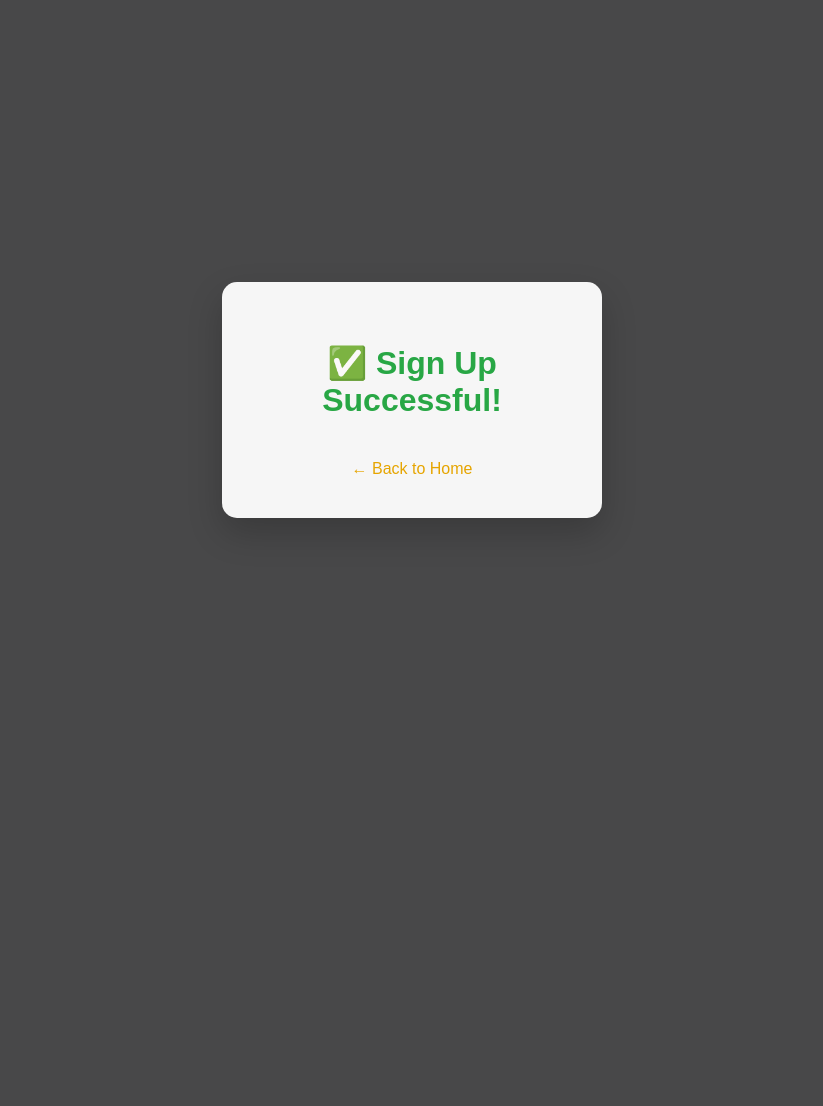
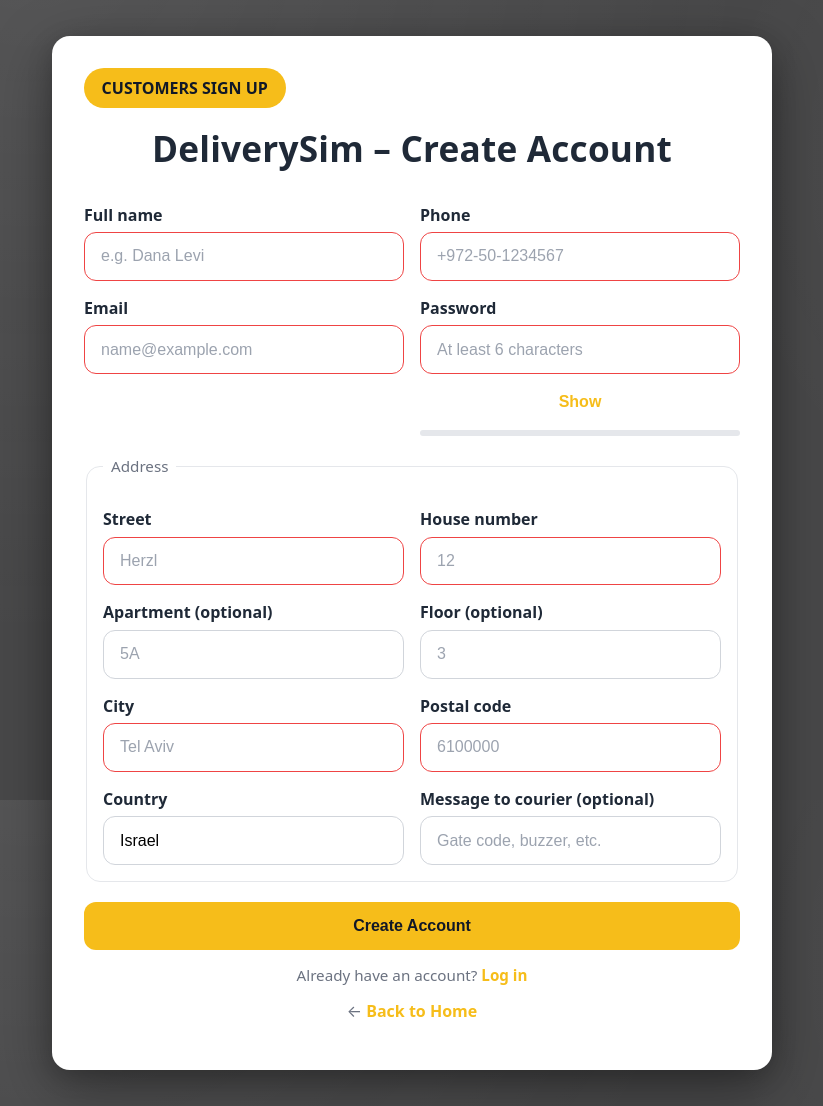
Before and after one commit to AloniChen/Opcode-Project-2025, a Flask app: template templates/signup.html in a window 1280 px wide. Shown: the whole page, without its empty margins (228-1051 px from the left). Before the commit the page ends 518 px from the top, so only its background shows below. Run offline with Flask 3, Linux system fonts and the light colour scheme; the template is opened without the code that fills it, so the values that code supplies are empty.

Commit message:
Add sign-up page and success template with validation scripts

```diff
--- /dev/null
+++ b/static/css/style_signup.css
@@ -0,0 +1,153 @@
+:root {
+  --bg: #484849;
+  --card: #ffffff;
+  --text: #1f2937;
+  --muted: #6b7280;
+  --primary: #F6BD1A;
+  --ring: 0 0 0 4px rgba(246, 189, 26, 0.25);
+}
+
+/* Base */
+* { box-sizing: border-box; }
+html, body { height: 100%; }
+body {
+  margin: 0;
+  font-family: system-ui, -apple-system, Segoe UI, Roboto, Arial, sans-serif;
+  color: var(--text);
+  background: radial-gradient(1200px 1200px at 20% -10%, rgba(255,255,255,.08), transparent 60%),
+              radial-gradient(1000px 800px at 120% 20%, rgba(255,255,255,.06), transparent 60%),
+              var(--bg);
+}
+
+/* Layout */
+.page {
+  min-height: 100%;
+  display: grid;
+  place-items: center;
+  padding: 2.25rem;
+}
+
+.card {
+  width: min(720px, 100%);
+  background: var(--card);
+  border-radius: 18px;
+  padding: 2rem;
+  box-shadow: 0 18px 60px rgba(0,0,0,.35), 0 6px 24px rgba(0,0,0,.18);
+}
+
+/* Pill & Title – mirrored from the login look */
+.pill {
+  display: inline-block;
+  align-self: center;
+  background: var(--primary);
+  color: #111827;
+  font-weight: 700;
+  padding: .55rem 1.1rem;
+  border-radius: 999px;
+  margin: 0 auto 1rem auto;
+  text-align: center;
+}
+
+.title {
+  margin: 0 0 1rem;
+  text-align: center;
+  font-size: clamp(1.6rem, 2.4vw + .8rem, 2.2rem);
+  letter-spacing: .2px;
+}
+
+/* Form */
+.form { margin-top: .5rem; }
+.field { margin-top: 1rem; }
+label {
+  display: inline-block;
+  margin-bottom: .4rem;
+  font-weight: 600;
+}
+input, select {
+  width: 100%;
+  padding: .9rem 1rem;
+  border-radius: 12px;
+  border: 1px solid #d1d5db;
+  background: #fff;
+  font-size: 1rem;
+  transition: box-shadow .15s ease, border-color .15s ease;
+}
+input::placeholder { color: #9ca3af; }
+input:focus, select:focus {
+  outline: none;
+  border-color: var(--primary);
+  box-shadow: var(--ring);
+}
+
+/* Grid helpers */
+.grid {
+  display: grid;
+  gap: 1rem;
+  grid-template-columns: repeat(2, minmax(0, 1fr));
+}
+@media (max-width: 700px) {
+  .grid { grid-template-columns: 1fr; }
+}
+
+/* Fieldset */
+.fieldset {
+  margin-top: 1.25rem;
+  border: 1px solid #e5e7eb;
+  border-radius: 14px;
+  padding: 1rem;
+}
+.fieldset > legend {
+  padding: 0 .5rem;
+  color: var(--muted);
+  font-size: .95rem;
+}
+
+/* Buttons & links */
+.btn {
+  margin-top: 1.25rem;
+  width: 100%;
+  padding: .95rem 1.1rem;
+  border: none;
+  border-radius: 12px;
+  background: var(--primary);
+  color: #111827;
+  font-weight: 800;
+  font-size: 1rem;
+  cursor: pointer;
+  transition: filter .15s ease, transform .04s ease;
+}
+.btn:hover { filter: brightness(0.96); }
+.btn:active { transform: translateY(1px); }
+
+.foot {
+  margin-top: .9rem;
+  text-align: center;
+  color: var(--muted);
+  font-size: .95rem;
+}
+.back {
+  text-align: center;
+  margin-top: .35rem;
+  color: var(--muted);
+}
+.link {
+  color: var(--primary);
+  text-decoration: none;
+  font-weight: 700;
+}
+.link:hover { text-decoration: underline; }
+
+/* Flash messages */
+.flash-wrap { margin-bottom: 12px; }
+.flash {
+  border-radius: 12px;
+  padding: .75rem 1rem;
+  margin-top: .5rem;
+  font-weight: 600;
+}
+.flash.success { background: #ecfdf5; border: 1px solid #34d399; color: #065f46; }
+.flash.error   { background: #fef2f2; border: 1px solid #ef4444; color: #991b1b; }
+
+/* Invalid states */
+input:invalid, select:invalid { border-color: #ef4444; }
+input:invalid:focus, select:invalid:focus { box-shadow: 0 0 0 4px rgba(239, 68, 68, 0.2); }
--- /dev/null
+++ b/static/js/signup.js
@@ -0,0 +1,259 @@
+// signup.js — progressive enhancement for the Delivery Service sign-up page
+// Works with the fields/IDs in the current HTML. No frameworks required.
+
+(function () {
+  const $ = (sel, root = document) => root.querySelector(sel);
+  const $$ = (sel, root = document) => Array.from(root.querySelectorAll(sel));
+
+  const form = $("form.form");
+  if (!form) return; // Abort if markup changes
+
+  const nameI = $("#name");
+  const emailI = $("#email");
+  const phoneI = $("#phone");
+  const passI = $("#password");
+  const addrStreetI = $("#address_street");
+  const addrHouseI = $("#address_house_number");
+  const addrCityI = $("#address_city");
+  const addrPostalI = $("#address_postal_code");
+  const addrCountryI = $("#address_country");
+  const submitBtn = $("button[type=submit]");
+
+  // --- Utilities ---
+  function sanitizeSpaces(el) {
+    el.value = el.value.replace(/\s+/g, " ").trimStart();
+  }
+
+  function titleCaseName(v) {
+    return v
+      .toLowerCase()
+      .split(/\s+/)
+      .filter(Boolean)
+      .map(w => w.charAt(0).toUpperCase() + w.slice(1))
+      .join(" ");
+  }
+
+  function emailValid(v) {
+    // Light RFC5322-ish check (good enough for client-side)
+    return /^[^\s@]+@[^\s@]+\.[^\s@]{2,}$/.test(v);
+  }
+
+  function phoneDigits(v) { return v.replace(/\D+/g, ""); }
+
+  function formatIntlPhone(v) {
+    // Minimal, non-intrusive formatting: keep + and digits, insert spaces
+    let s = v.replace(/[^+\d]/g, "");
+    // If it starts with 0 and no +, just group a bit; if +972, format Israeli-ish
+    if (s.startsWith("+972")) {
+      const d = s.slice(4); // rest after +972
+      return "+972 " + d.replace(/(\d{2})(\d{3})(\d{4})/, (m, a, b, c) => `${a}-${b}-${c}`);
+    }
+    // Fallback: group by 3-3-4 if 10 digits, else return as-is
+    const d10 = phoneDigits(s);
+    if (d10.length === 10) return d10.replace(/(\d{3})(\d{3})(\d{4})/, "$1-$2-$3");
+    return s;
+  }
+
+  function setFieldError(el, msg = "") {
+    el.setCustomValidity(msg);
+    // Let the browser draw native error styles if invalid
+  }
+
+  function validateField(el) {
+    const id = el.id;
+    const v = el.value.trim();
+
+    switch (id) {
+      case "name": {
+        if (v.length < 2) setFieldError(el, "Please enter your full name.");
+        else setFieldError(el);
+        break;
+      }
+      case "email": {
+        if (!emailValid(v)) setFieldError(el, "Enter a valid email address.");
+        else setFieldError(el);
+        break;
+      }
+      case "phone": {
+        // Require at least 9 digits
+        if (phoneDigits(v).length < 9) setFieldError(el, "Enter a valid phone number.");
+        else setFieldError(el);
+        break;
+      }
+      case "password": {
+        const score = passwordScore(v);
+        if (score < 2) setFieldError(el, "Use a stronger password.");
+        else setFieldError(el);
+        updatePasswordMeter(score);
+        break;
+      }
+      case "address_street":
+      case "address_house_number":
+      case "address_city":
+      case "address_postal_code":
+      case "address_country": {
+        if (!v) setFieldError(el, "Required");
+        else setFieldError(el);
+        break;
+      }
+    }
+  }
+
+  // --- Password strength meter ---
+  const meter = document.createElement("div");
+  meter.setAttribute("aria-hidden", "true");
+  meter.style.height = "6px";
+  meter.style.borderRadius = "999px";
+  meter.style.background = "#e5e7eb"; // neutral track
+  meter.style.marginTop = "4px";
+  const bar = document.createElement("div");
+  bar.style.height = "100%";
+  bar.style.width = "0%";
+  bar.style.borderRadius = "inherit";
+  bar.style.background = "var(--primary)";
+  meter.appendChild(bar);
+  passI.insertAdjacentElement("afterend", meter);
+
+  function passwordScore(pw) {
+    let s = 0;
+    if (pw.length >= 8) s++;
+    if (/[A-Z]/.test(pw)) s++;
+    if (/[a-z]/.test(pw)) s++;
+    if (/[0-9]/.test(pw)) s++;
+    if (/[^A-Za-z0-9]/.test(pw)) s++;
+    return Math.min(s, 4); // 0..4
+  }
+
+  function updatePasswordMeter(score) {
+    const widths = ["0%", "25%", "50%", "75%", "100%"]; // 0..4
+    bar.style.width = widths[score];
+  }
+
+  // Show/Hide password toggle
+  const toggleBtn = document.createElement("button");
+  toggleBtn.type = "button";
+  toggleBtn.textContent = "Show";
+  toggleBtn.className = "btn btn-ghost";
+  toggleBtn.style.marginTop = "4px";
+  toggleBtn.style.background = "transparent";
+  toggleBtn.style.color = "var(--primary)";
+  toggleBtn.style.border = "none";
+  toggleBtn.style.cursor = "pointer";
+  passI.insertAdjacentElement("afterend", toggleBtn);
+  toggleBtn.addEventListener("click", () => {
+    const isPw = passI.type === "password";
+    passI.type = isPw ? "text" : "password";
+    toggleBtn.textContent = isPw ? "Hide" : "Show";
+  });
+
+  // --- Country-aware postal code hint (simple) ---
+  function applyPostalRules() {
+    const country = (addrCountryI.value || "").toLowerCase();
+    if (country.includes("israel")) {
+      addrPostalI.pattern = "\\d{5,7}"; // 5–7 digits
+      addrPostalI.title = "Postal code should be 5–7 digits.";
+    } else {
+      addrPostalI.removeAttribute("pattern");
+      addrPostalI.removeAttribute("title");
+    }
+  }
+
+  applyPostalRules();
+  addrCountryI.addEventListener("input", applyPostalRules);
+
+  // --- Live formatting & validation ---
+  nameI.addEventListener("input", () => {
+    sanitizeSpaces(nameI);
+    // Title-case without jumping caret: only on blur to avoid cursor jumps
+  });
+  nameI.addEventListener("blur", () => nameI.value = titleCaseName(nameI.value.trim()));
+
+  emailI.addEventListener("input", () => validateField(emailI));
+
+  phoneI.addEventListener("input", () => {
+    const caret = phoneI.selectionStart;
+    const beforeLen = phoneI.value.length;
+    phoneI.value = formatIntlPhone(phoneI.value);
+    // Best-effort caret restore
+    const afterLen = phoneI.value.length;
+    phoneI.selectionStart = phoneI.selectionEnd = Math.max(0, caret + (afterLen - beforeLen));
+    validateField(phoneI);
+  });
+
+  passI.addEventListener("input", () => validateField(passI));
+
+  [addrStreetI, addrHouseI, addrCityI, addrPostalI, addrCountryI].forEach(el => {
+    el && el.addEventListener("input", () => validateField(el));
+  });
+
+  // --- Save draft (except password) ---
+  const DRAFT_KEY = "signupDraft.v1";
+  function saveDraft() {
+    const data = {
+      name: nameI.value,
+      email: emailI.value,
+      phone: phoneI.value,
+      address_street: addrStreetI.value,
+      address_house_number: addrHouseI.value,
+      address_city: addrCityI.value,
+      address_postal_code: addrPostalI.value,
+      address_country: addrCountryI.value,
+      address_apartment: $("#address_apartment")?.value || "",
+      address_floor: $("#address_floor")?.value || "",
+      address_message: $("#address_message")?.value || "",
+    };
+    localStorage.setItem(DRAFT_KEY, JSON.stringify(data));
+  }
+
+  function loadDraft() {
+    try {
+      const raw = localStorage.getItem(DRAFT_KEY);
+      if (!raw) return;
+      const d = JSON.parse(raw);
+      if (d.name) nameI.value = d.name;
+      if (d.email) emailI.value = d.email;
+      if (d.phone) phoneI.value = d.phone;
+      if (d.address_street) addrStreetI.value = d.address_street;
+      if (d.address_house_number) addrHouseI.value = d.address_house_number;
+      if (d.address_city) addrCityI.value = d.address_city;
+      if (d.address_postal_code) addrPostalI.value = d.address_postal_code;
+      if (d.address_country) addrCountryI.value = d.address_country;
+      const ap = $("#address_apartment"); if (ap && d.address_apartment) ap.value = d.address_apartment;
+      const fl = $("#address_floor"); if (fl && d.address_floor) fl.value = d.address_floor;
+      const msg = $("#address_message"); if (msg && d.address_message) msg.value = d.address_message;
+    } catch {}
+  }
+
+  loadDraft();
+  $$("input").forEach(el => el.addEventListener("input", saveDraft));
+
+  // --- Disable submit until valid ---
+  function formIsValid() {
+    // Trigger validation pass without blocking
+    [nameI, emailI, phoneI, passI, addrStreetI, addrHouseI, addrCityI, addrPostalI, addrCountryI]
+      .filter(Boolean).forEach(validateField);
+    return form.checkValidity();
+  }
+
+  function updateSubmitState() {
+    submitBtn.disabled = !formIsValid();
+  }
+
+  form.addEventListener("input", updateSubmitState);
+  updateSubmitState();
+
+  // --- Submit UX (prevent double submit) ---
+  form.addEventListener("submit", (e) => {
+    if (!formIsValid()) {
+      e.preventDefault();
+      form.reportValidity();
+      return;
+    }
+    submitBtn.disabled = true;
+    const prev = submitBtn.textContent;
+    submitBtn.textContent = "Creating account…";
+    // Let the real submit proceed; if the server responds with an error page,
+    // the button will reset on load. If you stay on page (AJAX), reset manually.
+    setTimeout(() => (submitBtn.textContent = prev), 10000); // safety reset
+  });
+})();
--- a/templates/signup.html
+++ b/templates/signup.html
@@ -1,16 +1,121 @@
 <!DOCTYPE html>
 <html lang="en">
 <head>
-    <meta charset="utf-8">
-    <meta name="viewport" content="width=device-width, initial-scale=1.0">
-    <title> Sign Up - Test Page</title>
-    <link rel="stylesheet" href="{{ url_for('static', filename='css/style.css') }}">
+  <meta charset="utf-8" />
+  <meta name="viewport" content="width=device-width, initial-scale=1" />
+  <title>DeliverySim – Create Account</title>
+  <!-- Use your Flask static path -->
+<link rel="stylesheet" href="{{ url_for('static', filename='css/style_signup.css') }}">
 </head>
-<body class="login-page">
-    <div class="login-container">
-        <h1 style="color: #28a745;">✅ Sign Up Successful!</h1>
+<body>
+  <main class="page">
+    <section class="card" aria-labelledby="signup-title">
+      <!-- Role pill (matches the login pill style) -->
+      <div class="pill" aria-live="polite">
+        {{ (user_type or session.get('user_type') or 'customers') | replace('_',' ') | upper }} SIGN UP
+      </div>
 
-        <a href="{{ url_for('index') }}" class="back-link">← Back to Home</a>
-    </div>
+      <h1 id="signup-title" class="title">DeliverySim – Create Account</h1>
+
+      <!-- Flash messages placeholder (Flask will render if any) -->
+      {% with messages = get_flashed_messages(with_categories=true) %}
+        {% if messages %}
+          <div class="flash-wrap">
+            {% for category, msg in messages %}
+              <div class="flash {{ category }}">{{ msg }}</div>
+            {% endfor %}
+          </div>
+        {% endif %}
+      {% endwith %}
+
+      <form class="form" action="{{ url_for('signup', user_type=(user_type or session.get('user_type') or 'customers')) }}" method="POST" novalidate>
+        <input type="hidden" name="role" value="{{ user_type or session.get('user_type') or 'customers' }}" />
+
+        <div class="grid">
+          <div class="field">
+            <label for="name">Full name</label>
+            <input id="name" name="name" type="text" autocomplete="name" placeholder="e.g. Dana Levi" required />
+          </div>
+
+          <div class="field">
+            <label for="phone">Phone</label>
+            <input id="phone" name="phone" type="tel" autocomplete="tel" placeholder="+972-50-1234567" required />
+          </div>
+        </div>
+
+        <div class="grid">
+          <div class="field">
+            <label for="email">Email</label>
+            <input id="email" name="email" type="email" autocomplete="email" placeholder="name@example.com" required />
+          </div>
+
+          <div class="field">
+            <label for="password">Password</label>
+            <input id="password" name="password" type="password" minlength="6" placeholder="At least 6 characters" required />
+          </div>
+        </div>
+
+        <fieldset class="fieldset">
+          <legend>Address</legend>
+          <div class="grid">
+            <div class="field">
+              <label for="address_street">Street</label>
+              <input id="address_street" name="address_street" type="text" placeholder="Herzl" required />
+            </div>
+            <div class="field">
+              <label for="address_house_number">House number</label>
+              <input id="address_house_number" name="address_house_number" type="text" placeholder="12" required />
+            </div>
+          </div>
+
+          <div class="grid">
+            <div class="field">
+              <label for="address_apartment">Apartment (optional)</label>
+              <input id="address_apartment" name="address_apartment" type="text" placeholder="5A" />
+            </div>
+            <div class="field">
+              <label for="address_floor">Floor (optional)</label>
+              <input id="address_floor" name="address_floor" type="text" placeholder="3" />
+            </div>
+          </div>
+
+          <div class="grid">
+            <div class="field">
+              <label for="address_city">City</label>
+              <input id="address_city" name="address_city" type="text" placeholder="Tel Aviv" required />
+            </div>
+            <div class="field">
+              <label for="address_postal_code">Postal code</label>
+              <input id="address_postal_code" name="address_postal_code" type="text" placeholder="6100000" required />
+            </div>
+          </div>
+
+          <div class="grid">
+            <div class="field">
+              <label for="address_country">Country</label>
+              <input id="address_country" name="address_country" type="text" value="Israel" required />
+            </div>
+            <div class="field">
+              <label for="address_message">Message to courier (optional)</label>
+              <input id="address_message" name="address_message" type="text" placeholder="Gate code, buzzer, etc." />
+            </div>
+          </div>
+        </fieldset>
+
+        <button type="submit" class="btn">Create Account</button>
+
+        <p class="foot">
+          Already have an account?
+          <a class="link" href="{{ url_for('login_users') if 'login_users' in globals() else '/login/users' }}">Log in</a>
+        </p>
+
+        <p class="back">
+          ← <a class="link" href="{{ url_for('home') if 'home' in globals() else '/' }}">Back to Home</a>
+        </p>
+      </form>
+    </section>
+  </main>
+
+  <script src="{{ url_for('static', filename='js/signup.js') }}" defer></script>
 </body>
 </html>
```
Also changed, not shown: templates/success_signup.html (added, +16 -0 lines).
